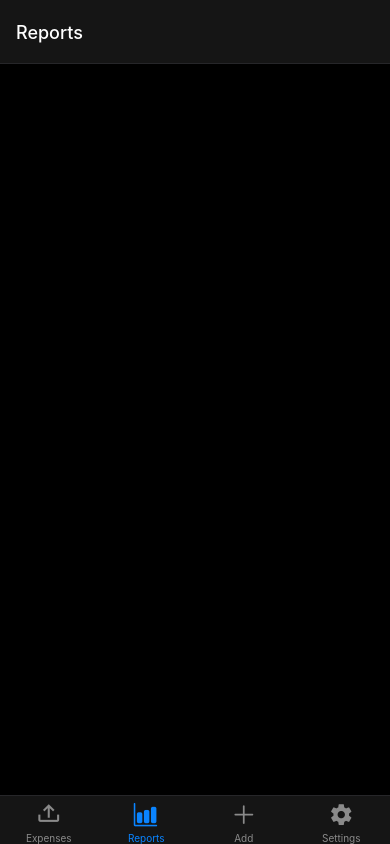
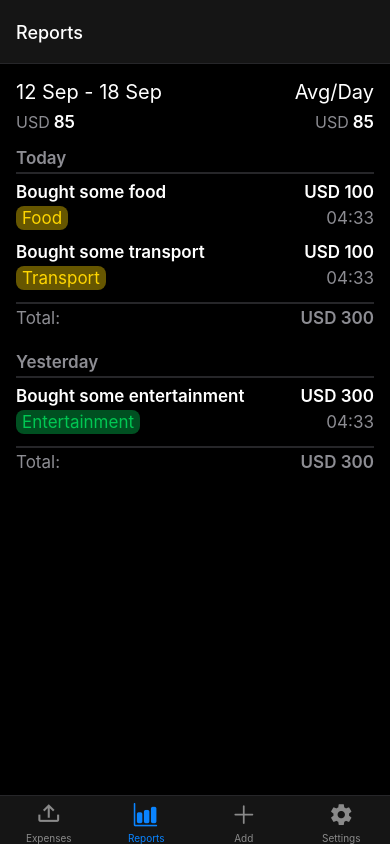
Before and after one commit to Andrsand/GoodbyeMoney, a React Native app: screen /Reports in a window 390 px wide. Built offline with nearby package versions, Linux system fonts and the light colour scheme.

Commit message:
Reports done

```diff
--- a/components/ExpensesList.tsx
+++ b/components/ExpensesList.tsx
@@ -1,74 +1,23 @@
 import React from "react";
-import { View, Text, TouchableOpacity} from "react-native";
+import { View, Text, FlatList  } from "react-native";
+import { theme } from "../theme";
 
 import { ExpensesGroup } from "../types/expenses-group";
 import { ExpenseRow } from "./ExpenseRow";
-import { theme } from "../theme";
 
 type Props = {
     groups: ExpensesGroup[];
 };
 
 export const ExpensesList = ({ groups }: Props) => (
+    <FlatList
+        style={{ height: '100%' }}
+        data={groups}
+        keyExtractor={(item) => item.day}
+        renderItem={({ item: {day, expenses, total} }) => (
             <View
-        style={{
-            display: 'flex',
-            flexDirection: 'column',
-            overflow: 'scroll',
-            paddingHorizontal: 16,
-            width: '100%',
-            paddingTop: 16,
-    }}
+                style={{ display: 'flex', flexDirection: 'column', marginBottom: 24 }}
             >
-        <View
-            style={{
-                display: 'flex',
-                width: '100%',
-                flexDirection: 'row',
-                alignItems: 'center',
-                marginBottom: 16,
-                justifyContent: 'center',
-            }}
-        >
-            <Text style={{ color: theme.colors.textPrimary, fontSize: 17 }}>Total for:</Text>
-            <TouchableOpacity style={{ marginLeft: 16 }}>
-                <Text style={{ color: theme.colors.primary, fontSize: 17 }}>This week</Text>
-            </TouchableOpacity>
-        </View>
-        <View
-            style={{
-                display: 'flex',
-                flexDirection: 'row',
-                alignItems: 'flex-start',
-                justifyContent: 'center',
-                width: '100%',
-                marginBottom: 16,
-            }}
-        >
-            <Text
-                style={{
-                    color: theme.colors.textSecondary,
-                    fontSize: 17,
-                    marginTop: 2,
-                }}
-            >
-                $
-            </Text>
-            <Text
-                style={{
-                    color: theme.colors.textPrimary,
-                    fontSize: 40,
-                    fontWeight: '600',
-                    marginLeft: 2,
-                }}
-            >
-                195
-            </Text>
-        </View>
-        {groups.map(({ day, expenses, total }) => (
-            <View
-                key={day}
-                style={{ display: 'flex', flexDirection: 'column', marginBottom: 24 }}>
                         <Text
                             style={{
                                 marginBottom: 4,
@@ -120,11 +69,10 @@ export const ExpensesList = ({ groups }: Props) => (
                             fontWeight: '600',
                             }}
                         >
-                        {total}
+                                USD {total}
                             </Text>
-
                         </View>
                     </View>
-        ))}
-    </View>
+                )}
+            />
        );
--- a/screens/Expenses.tsx
+++ b/screens/Expenses.tsx
@@ -1,12 +1,76 @@
-import { Text } from "react-native";
+import React from 'react';
+import { Text, View, TouchableOpacity } from "react-native";
+
 import { ExpensesList } from "../components/ExpensesList";
+import { theme } from '../theme';
 import { Recurrence } from "../types/recurrence";
 
 export const Expenses = () => (
+    <View
+        style={{
+            display: 'flex',
+            flexDirection: 'column',
+            overflow: 'scroll',
+            padding: 16,
+            width: '100%',
+            paddingTop: 16,
+        }}
+    >
+        <View
+            style={{
+                display: 'flex',
+                width: '100%',
+                flexDirection: 'row',
+                alignItems: 'center',
+                marginBottom: 16,
+                justifyContent: 'center',
+            }}
+        >
+            <Text style={{ color: theme.colors.textPrimary, fontSize: 17 }}>
+                Total for:
+            </Text>
+            <TouchableOpacity style={{ marginLeft: 16 }}>
+                <Text style={{ color: theme.colors.primary, fontSize: 17 }}>
+                    This week
+                </Text>
+            </TouchableOpacity>
+        </View>
+        <View
+            style={{
+                display: 'flex',
+                flexDirection: 'row',
+                alignItems: 'flex-start',
+                justifyContent: 'center',
+                width: '100%',
+                marginBottom: 16,
+            }}
+        >
+            <Text
+                style={{
+                    color: theme.colors.textSecondary,
+                    fontSize: 17,
+                    marginTop: 2,
+                }}
+            >
+                $
+            </Text>
+            <Text
+                style={{
+                    color: theme.colors.textPrimary,
+                    fontSize: 40,
+                    fontWeight: '600',
+                    marginLeft: 2,
+                }}
+            >
+                195
+            </Text>
+        </View>
     <ExpensesList
-        groups={[{
+            groups={[
+                {
             day: 'Today',
-            expenses: [{
+                    expenses: [
+                        {
                 id: '1',
                 amount: 100,
                 category: {
@@ -51,5 +115,6 @@ export const Expenses = () => (
                 total: 300,
             },
         ]}
-    />
+        />
+    </View>
 );
--- a/screens/Reports.tsx
+++ b/screens/Reports.tsx
@@ -1,3 +1,124 @@
-import { Text } from "react-native";
+import React from "react";
+import { View, Text } from "react-native";
+import { ExpensesList } from "../components/ExpensesList";
+import { Recurrence } from "../types/recurrence";
+import { theme } from "../theme";
 
-export const Reports = () => <Text>Hello, Reports!</Text>;
+export const Reports = () => (
+    <View
+        style={{
+            display: "flex",
+            flexDirection: "column",
+            paddingHorizontal: 16,
+            paddingTop: 16,
+    }}
+    >
+        {/* periods with average expenses */}
+        <View
+            style={{
+                display: 'flex',
+                flexDirection: 'row',
+                justifyContent: 'space-between',
+                width: '100%'
+            }}
+        >
+            <View style={{ display: 'flex', flexDirection: 'column' }}>
+                <Text style={{ color: theme.colors.textPrimary, fontSize: 20 }}>
+                    12 Sep - 18 Sep
+                </Text>
+                <View style={{ display: 'flex', flexDirection: 'row', marginTop: 8 }}>
+                    <Text style={{ color: theme.colors.textSecondary, fontSize: 16 }}>
+                        USD
+                    </Text>
+                    <Text
+                        style={{
+                            color: theme.colors.textPrimary,
+                            fontSize: 17,
+                            fontWeight: '600',
+                            marginLeft: 4,
+                        }}
+                    >
+                        85
+                    </Text>
+                </View>
+            </View>
+            <View
+                style={{
+                    display: 'flex',
+                    flexDirection: 'column',
+                    alignItems: 'flex-end',
+                }}
+            >
+                <Text style={{ color: theme.colors.textPrimary, fontSize: 20 }}>
+                    Avg/Day
+                </Text>
+                <View style={{ display: 'flex', flexDirection: 'row', marginTop: 8 }}>
+                    <Text style={{ color: theme.colors.textSecondary, fontSize: 16 }}>
+                        USD
+                    </Text>
+                    <Text
+                        style={{
+                            color: theme.colors.textPrimary,
+                            fontSize: 17,
+                            fontWeight: '600',
+                            marginLeft: 4,
+                        }}
+                    >
+                        85
+                    </Text>
+                </View>
+            </View>
+        </View>
+        <View style={{ marginTop: 16 }}>
+            <ExpensesList
+        groups={[{
+            day: 'Today',
+            expenses: [{
+                id: '1',
+                amount: 100,
+                category: {
+                    id: '1',
+                    name: 'Food',
+                    color: '#FFD600',
+                },
+                date: new Date(),
+                note: 'Bought some food',
+                recurrence: Recurrence.None,
+            }, {
+                id: '2',
+                amount: 100,
+                category: {
+                    id: '2',
+                    name: 'Transport',
+                    color: '#FFD600',
+                },
+                date: new Date(),
+                note: 'Bought some transport',
+                recurrence: Recurrence.None,
+            },
+            ],
+            total: 300,
+        },
+            {
+                day: 'Yesterday',
+                expenses: [
+                    {
+                        id: '3',
+                        amount: 300,
+                        category: {
+                            id: '3',
+                            name: 'Entertainment',
+                            color: '#00C853',
+                        },
+                        date: new Date(),
+                        note: 'Bought some entertainment',
+                        recurrence: Recurrence.None,
+                    }
+                ],
+                total: 300,
+            },
+        ]}
+    />
+        </View>
+    </View>
+);
```
Lines whose indentation alone changed are shown as unchanged.
